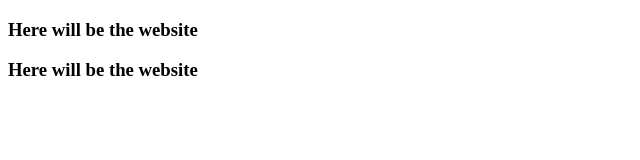
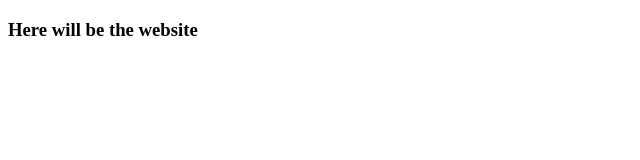
Before and after one commit to rocketDevTeam/pruductShop, a plain HTML site: page index.html in a window 1280 px wide. Shown: the whole page, without its empty margins (0-640 px from the left). Drawn offline with Linux system fonts and the light colour scheme.

Commit message:
Deleted h3

```diff
--- a/index.html
+++ b/index.html
@@ -12,7 +12,6 @@
 
 <body>
     <h3>Here will be the website</h3>
-    <h3>Here will be the website</h3>
 </body>
 
 </html>
```
